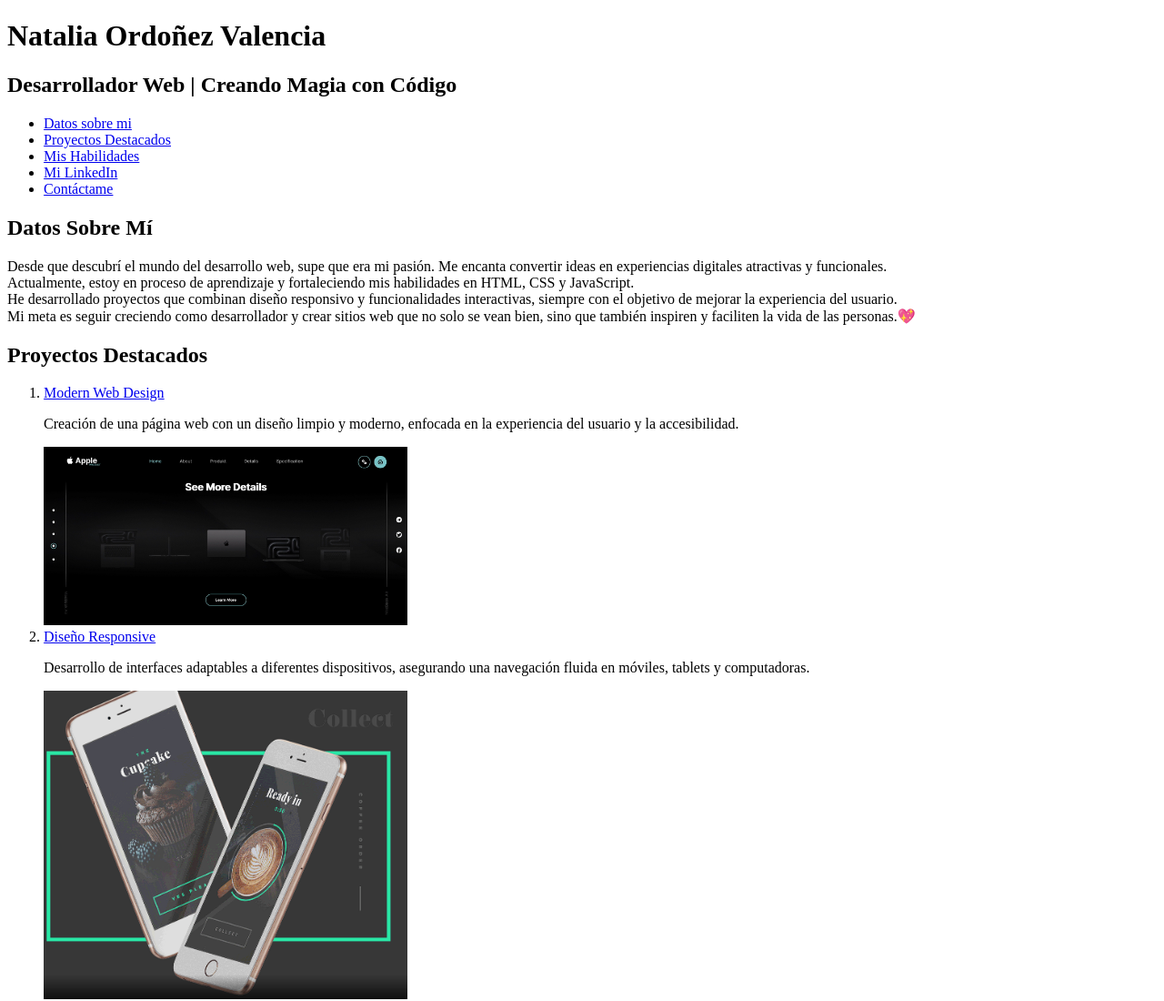
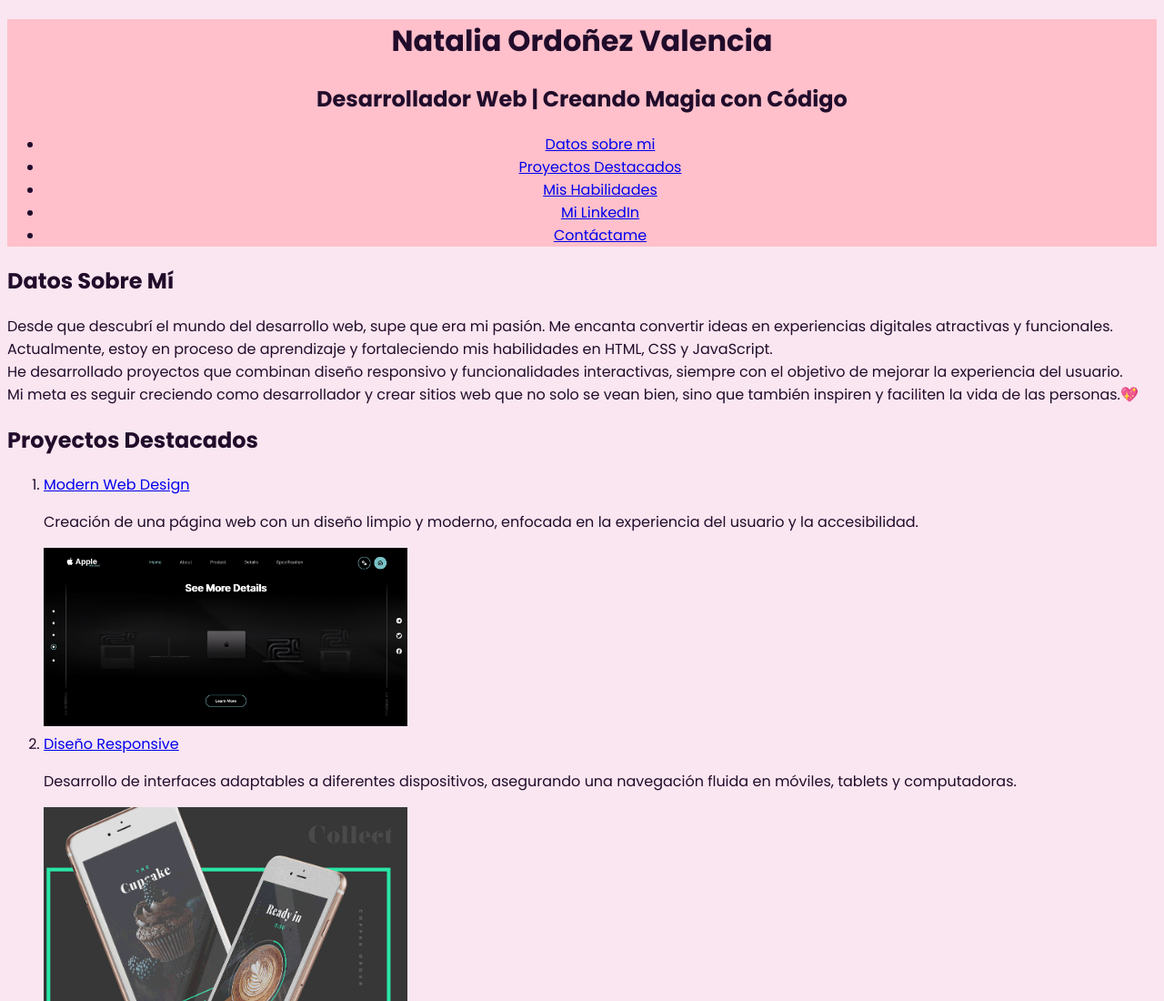
Before and after one commit to Nattalic/Lab-2, a plain HTML site: page index.html in a window 1280 px wide. Shown: the top 1100 px of the page at 91% size. Drawn offline with Linux system fonts and the light colour scheme.

Commit message:
agregamos css

```diff
--- a/index.html
+++ b/index.html
@@ -4,6 +4,10 @@
     <meta charset="UTF-8">
     <meta name="viewport" content="width=device-width, initial-scale=1.0">
     <title> Natalia CV Web</title>
+    <link rel="stylesheet" href="style.css">
+    <link rel="preconnect" href="https://fonts.googleapis.com">
+    <link rel="preconnect" href="https://fonts.gstatic.com" crossorigin>
+    <link href="https://fonts.googleapis.com/css2?family=Kumbh+Sans:wght@100..900&family=Poppins:ital,wght@0,100;0,200;0,300;0,400;0,500;0,600;0,700;0,800;0,900;1,100;1,200;1,300;1,400;1,500;1,600;1,700;1,800;1,900&family=Roboto:ital,wght@0,100;0,300;0,400;0,500;0,700;0,900;1,100;1,300;1,400;1,500;1,700;1,900&family=Rubik:ital,wght@0,300..900;1,300..900&display=swap" rel="stylesheet">
 </head>
 <body>
 
--- /dev/null
+++ b/style.css
@@ -0,0 +1,13 @@
+/*general*/
+body {
+    font-family:"Poppins",sans-serif;
+    background-color: #fae6f0;
+    color: #210c2b;
+}
+
+/*header*/
+
+header{
+    background-color: pink;
+    text-align: center;
+}
```
